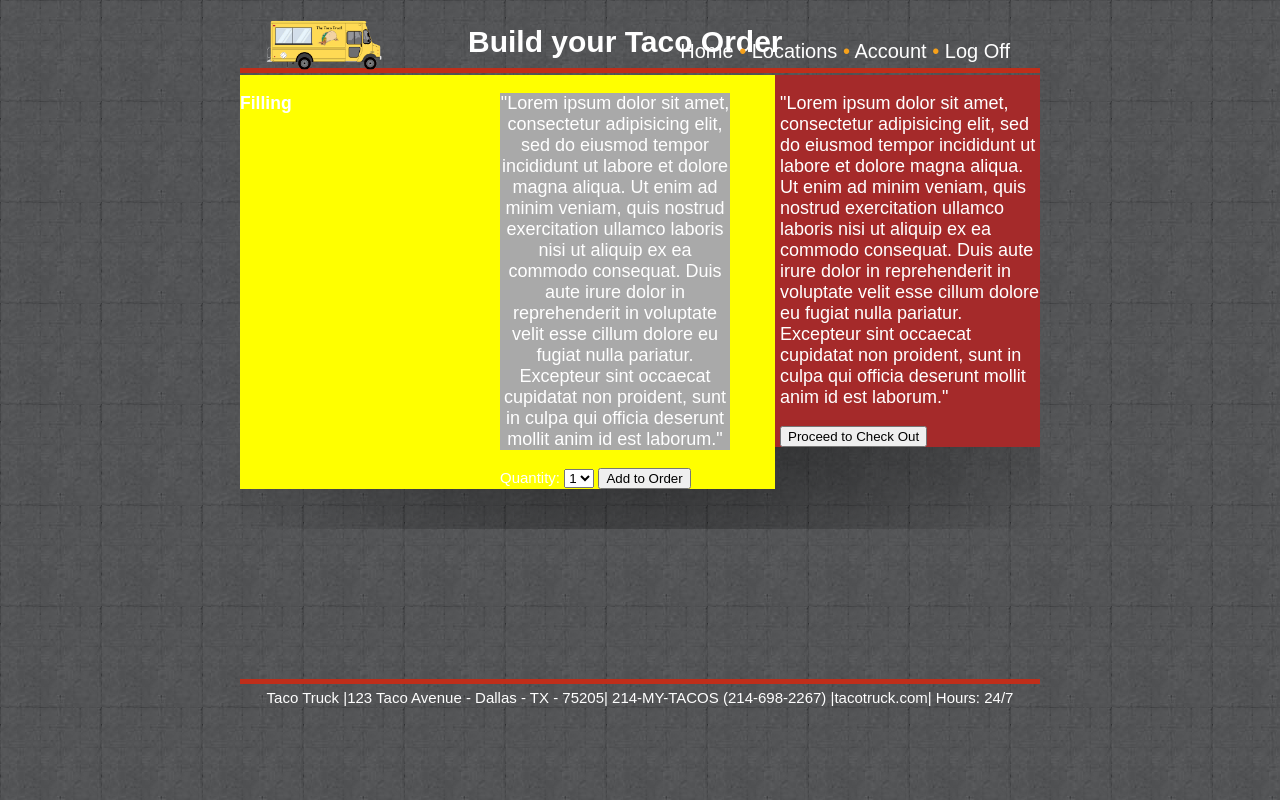
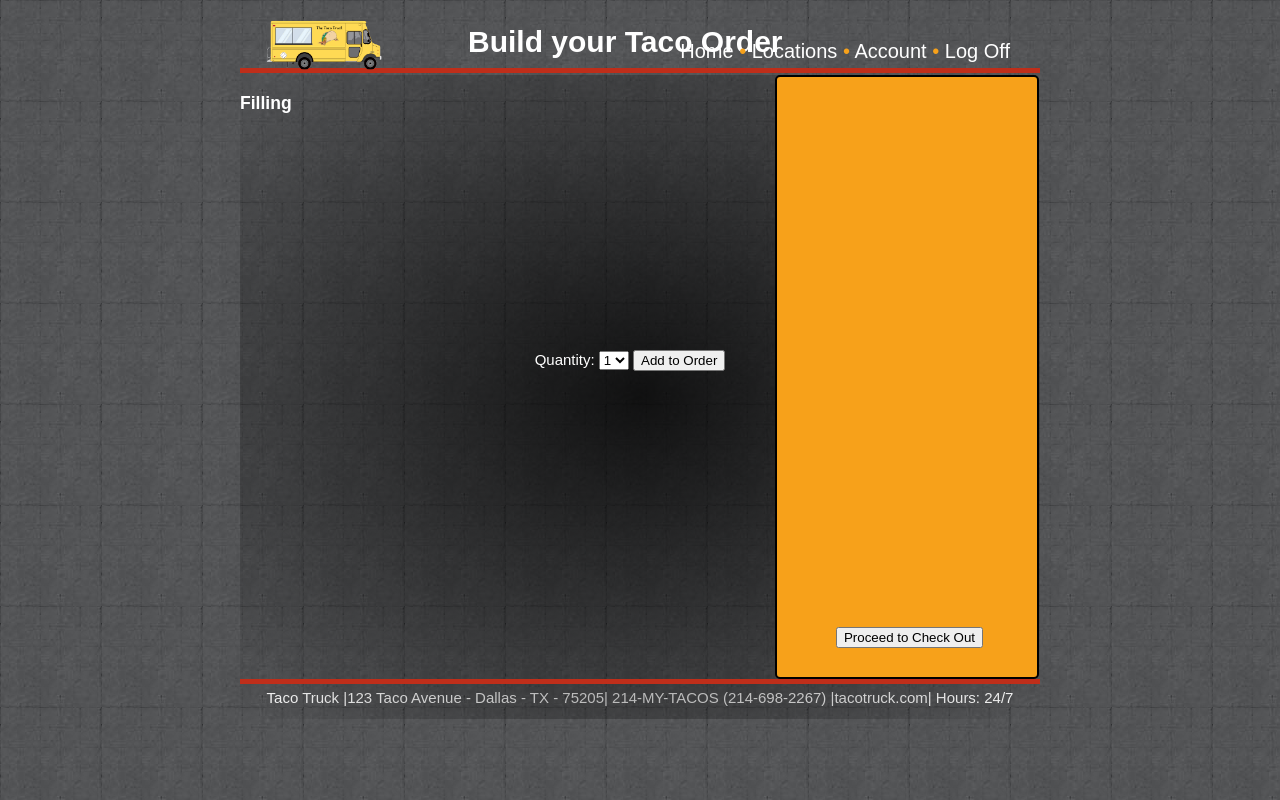
Before and after one commit to ntaylorbishop/TacoTruck, a PHP site: page /buildTaco.php in a window 1280 px wide. Run offline with PHP 8.4, Linux system fonts and the light colour scheme.

Commit message:
changes to buildTaco.php

```diff
--- a/buildTaco.php
+++ b/buildTaco.php
@@ -10,6 +10,7 @@
 <script src="js/jquery-ui-1.10.4.custom.min.js"></script>
 <script src="js/main.js"></script>
 <script src="js/fillIngredients.js"></script>
+<script src="js/liveIngredients.js"></script>
 <title>Taco Truck -- Build a Taco</title>
 </head>
 
@@ -27,9 +28,7 @@
       <div id="accordion"> </div>
     </div>
     <div id="preview">
-      <div id="liveIng">
-	<p>"Lorem ipsum dolor sit amet, consectetur adipisicing elit, sed do eiusmod tempor incididunt ut labore et dolore magna aliqua. Ut enim ad minim veniam, quis nostrud exercitation ullamco laboris nisi ut aliquip ex ea commodo consequat. Duis aute irure dolor in reprehenderit in voluptate velit esse cillum dolore eu fugiat nulla pariatur. Excepteur sint occaecat cupidatat non proident, sunt in culpa qui officia deserunt mollit anim id est laborum."</p>
-      </div>
+<div id="qtyAdd">
 Quantity:
         <select name="qty">
           <option value="1">1</option>
@@ -39,11 +38,12 @@ Quantity:
           <option value="5">5</option>
         </select>
         <input type="submit" value="Add to Order" />
+</div>
     </div>
   </form>
 </div>
   <div id="order">
-<p>"Lorem ipsum dolor sit amet, consectetur adipisicing elit, sed do eiusmod tempor incididunt ut labore et dolore magna aliqua. Ut enim ad minim veniam, quis nostrud exercitation ullamco laboris nisi ut aliquip ex ea commodo consequat. Duis aute irure dolor in reprehenderit in voluptate velit esse cillum dolore eu fugiat nulla pariatur. Excepteur sint occaecat cupidatat non proident, sunt in culpa qui officia deserunt mollit anim id est laborum."</p>
+
     <form id="currentOrder" action="payment.php" method="post">
       <input type="submit" value="Proceed to Check Out" />
     </form>
--- a/css/styles_build.css
+++ b/css/styles_build.css
@@ -11,25 +11,22 @@
 }
 
 #preview {
-	width:250px;
+	width:260px;
 	padding-left:5px;
 	padding-right:5px;
 	float:left;
 }
 
 #order {
-	background-color:brown;
-	width:260px;
+	background-color:#F7A11A;
+	width:255px;
+	height:600px;
 	padding-left:5px;
 	padding-right:0px;
 	float:left;
-}
+	border:2px solid black;
+	border-radius:5px;
 
-#liveIng {
-	background-color:#A9A9A9;
-	border:5px black;
-	width:230px;
-	text-align:center;
 }
 
 #content {
@@ -41,8 +38,17 @@
 }
 
 #selection {
-background-color:yellow;
 	float:left;
 	width:530px;
 	padding: 0 5px 0 0;
 }
+
+#qtyAdd {
+	margin-top:275px;
+	text-align:center;
+}
+
+#currentOrder {
+	margin-top:550px;
+	text-align:center;
+}
--- /dev/null
+++ b/js/liveIngredients.js
@@ -0,0 +1 @@
+//check if something is selected from each accordion header
```
Also changed, not shown: 4 other files.
